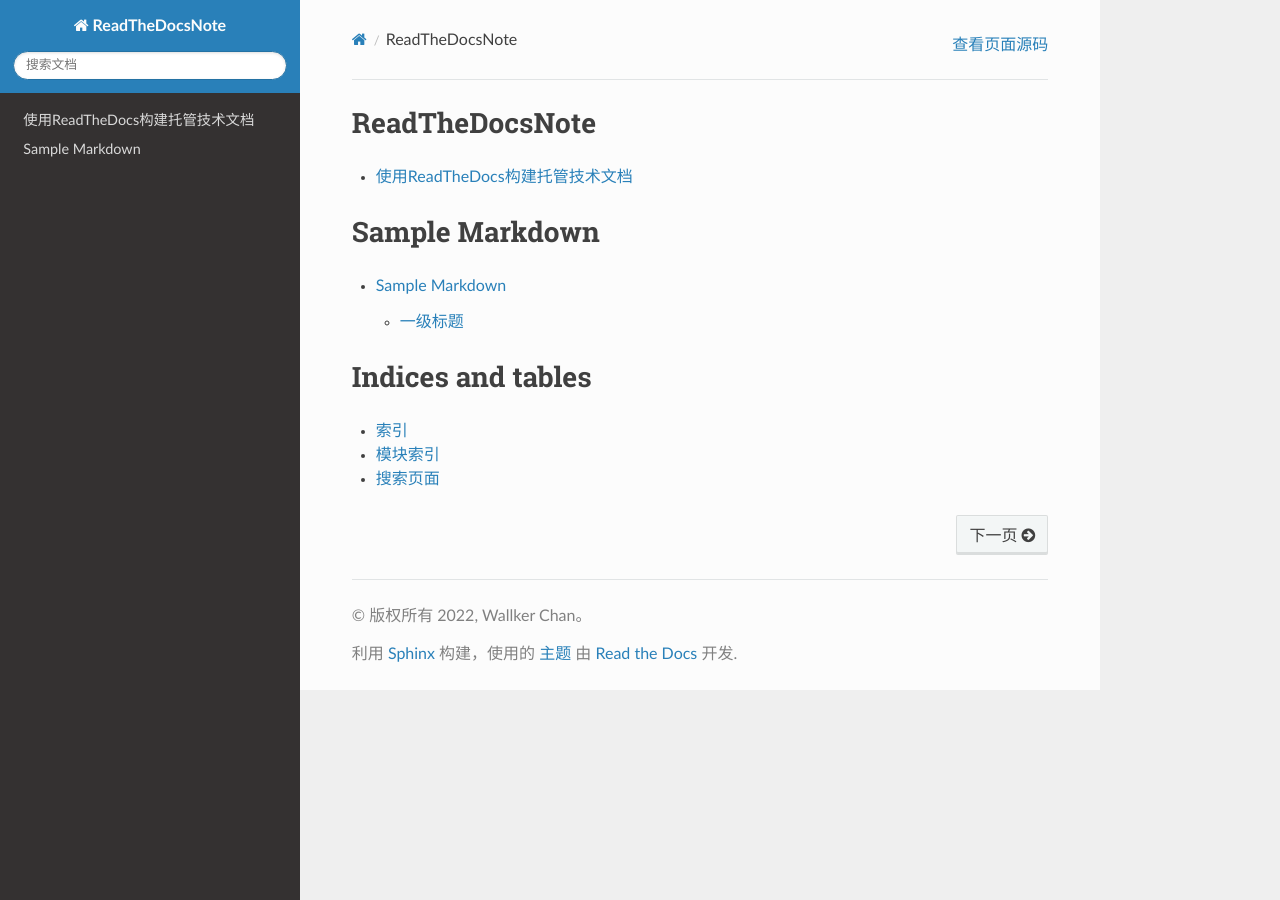
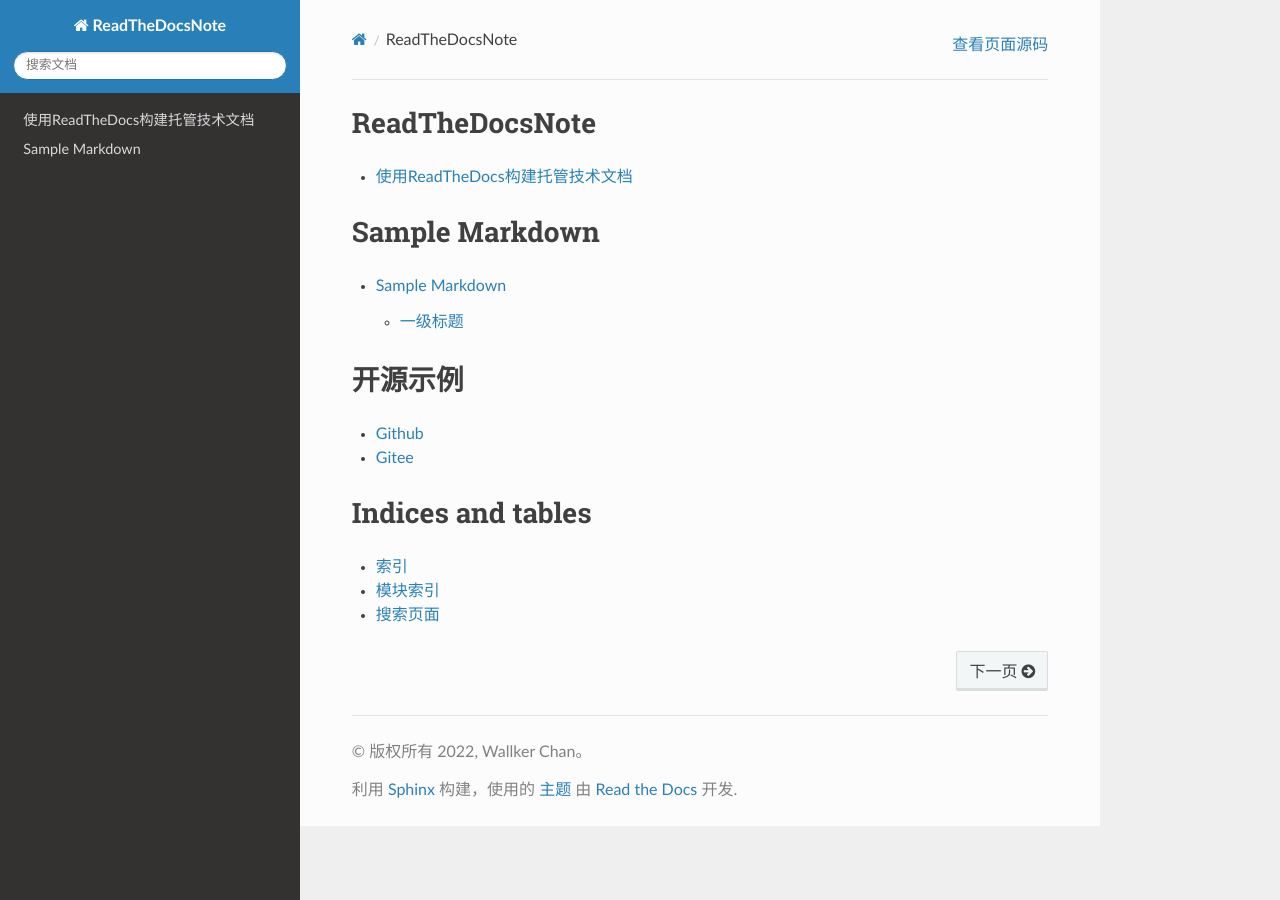
Before and after one commit to DimWalker/ReadTheDocsNote, a Sphinx documentation site: the page built from source/index.rst, in a window 1280 px wide. Built offline with Sphinx 7.4.7 and the Read the Docs theme 2.0.0, drawn with Linux system fonts in a browser that asks for light colours.

```diff
--- a/source/index.rst
+++ b/source/index.rst
@@ -19,6 +22,14 @@ Sample Markdown
 
    docs/index
 
+开源示例
+=================================
+• `Github`_
+• `Gitee`_
+
+.. _Github: https://github.com/DimWalker/ReadTheDocsNote
+.. _Gitee: https://gitee.com/DimWalker/ReadTheDocsNote
+
 Indices and tables
 ==================
 
```
Also changed, not shown: other parts of source/index.rst (+3 -0 lines), README.md (+3 -1 lines).
